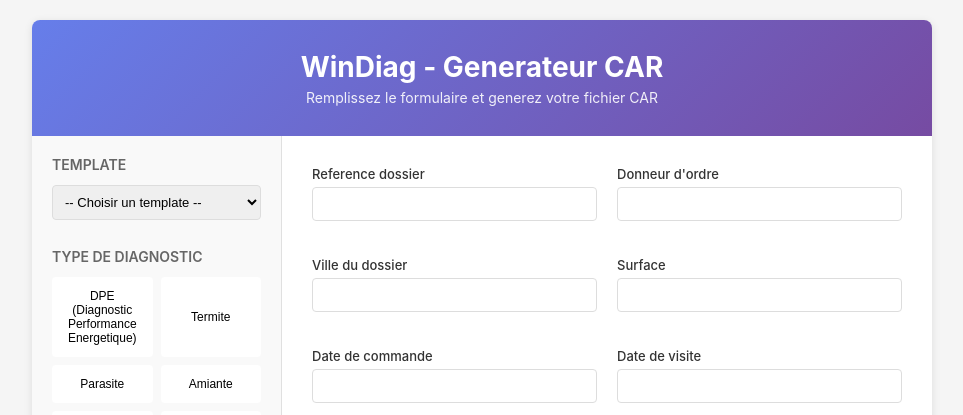
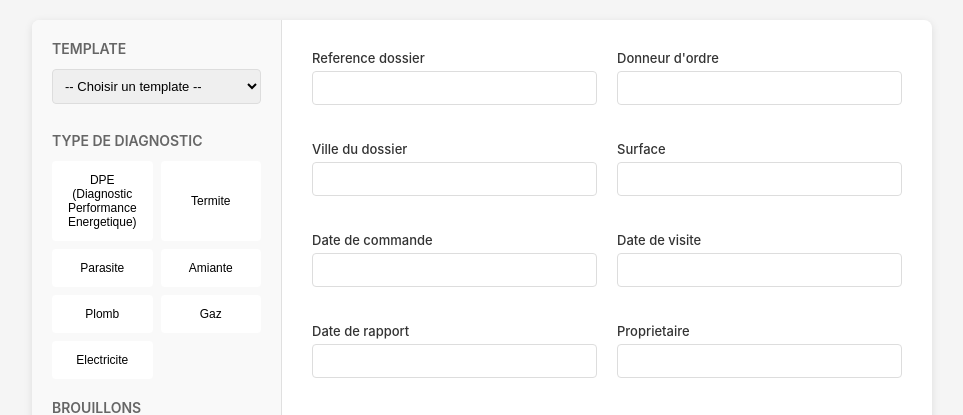
Before and after one commit to SocialKing75/diag, a Flask app: page / in a window 1280 px wide. Shown: the top 415 px of the page, without its empty margins (158-1121 px from the left). Run offline with Flask 3, Linux system fonts and the light colour scheme; data that the repository does not hold is empty.

Commit message:
Retirer le header de l'interface
- Supprimer la barre d'en-tête (titre et sous-titre)
- Garder seulement le formulaire et le sidebar

```diff
--- a/templates/index.html
+++ b/templates/index.html
@@ -325,10 +325,7 @@
 </head>
 <body>
     <div class="container">
-        <header>
-            <h1>WinDiag - Generateur CAR</h1>
-            <p>Remplissez le formulaire et generez votre fichier CAR</p>
-        </header>
+
 
         <div class="content">
             <div class="sidebar">
```
